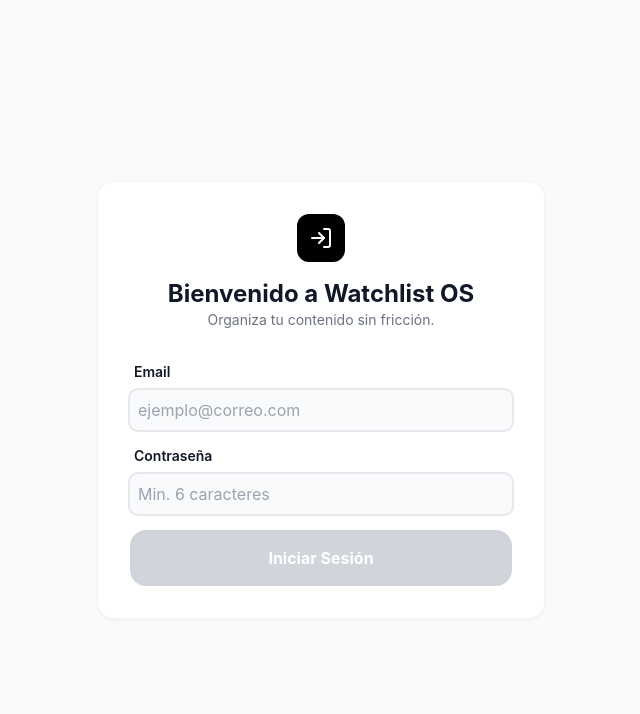
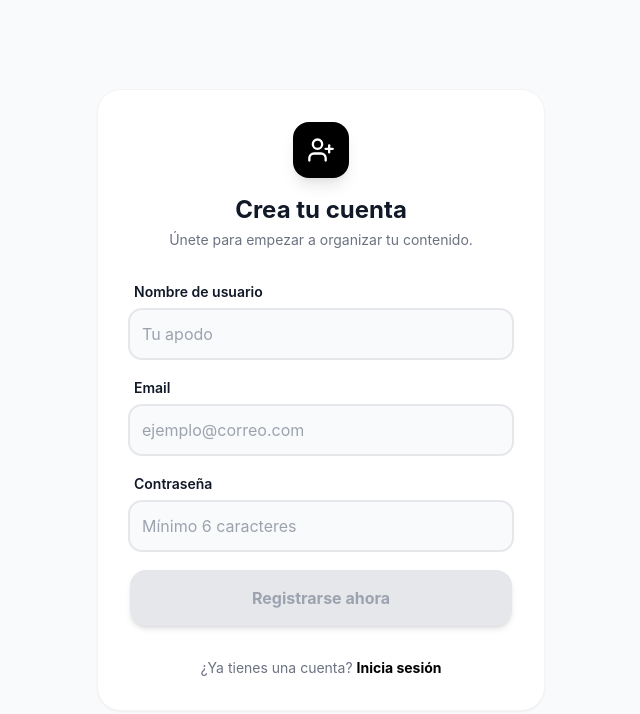
Before and after one commit to aagv2004/watchlist-os, a React (Vite) app in the folder client/: page /register in a window 1280 px wide. Before the commit this address led to /login. Shown: the top 714 px of the page, without its empty margins (319-959 px from the left). Built offline with nearby package versions, Linux system fonts and the light colour scheme.

Commit message:
Completado el flujo de registro y login con redirección

```diff
--- a/client/src/App.jsx
+++ b/client/src/App.jsx
@@ -2,6 +2,7 @@
 import { useContext } from "react";
 import { AuthContext } from "./context/AuthContext.jsx";
 import Login from "./pages/Login.jsx";
+import Register from "./pages/Register.jsx";
 import Dashboard from "./pages/Dashboard.jsx";
 import Layout from "./components/Layout.jsx";
 
@@ -10,9 +11,11 @@
 
   return (
     <Routes>
+      <Route path="/login" element={!user ? <Login /> : <Navigate to="/" />} />
+
       <Route
-        path="/login"
-        element={!user ? <Login /> : <Navigate to="/dashboard" />}
+        path="/register"
+        element={!user ? <Register /> : <Navigate to="/" />}
       />
 
       {/* Rutas Protegidas */}
@@ -60,7 +63,7 @@
           />
         </>
       ) : (
-        <Route path="*" element={<Navigate to="/login" />} />
+        <Route path="*" element={<Navigate to="/" />} />
       )}
 
       <Route
--- a/client/src/pages/Login.jsx
+++ b/client/src/pages/Login.jsx
@@ -2,6 +2,7 @@
 import { AuthContext } from "../context/AuthContext";
 import api from "../api/axios.js";
 import { AlertCircle, LogIn, CheckCircle2, Info } from "lucide-react";
+import { Link } from "react-router-dom";
 
 const Login = () => {
   const [email, setEmail] = useState("");
@@ -145,6 +146,18 @@
           >
             Iniciar Sesión
           </button>
+
+          <div className="mt-8 text-center border-t border-gray-100 dark:border-zinc-900 pt-6">
+            <p className="text-sm text-gray-500 dark:text-zinc-400">
+              ¿No tienes una cuenta todavía?{" "}
+              <Link
+                to="/register"
+                className="text-black dark:text-white font-bold hover:underline underline-offset-4"
+              >
+                Regístrate gratis
+              </Link>
+            </p>
+          </div>
         </form>
       </div>
     </div>
--- /dev/null
+++ b/client/src/pages/Register.jsx
@@ -0,0 +1,204 @@
+import { useState, useContext } from "react";
+import { AuthContext } from "../context/AuthContext";
+import { useNavigate, Link } from "react-router-dom";
+import api from "../api/axios.js";
+import { AlertCircle, UserPlus, CheckCircle2, Info, User } from "lucide-react";
+
+const Register = () => {
+  const [username, setUsername] = useState("");
+  const [email, setEmail] = useState("");
+  const [password, setPassword] = useState("");
+  const { login } = useContext(AuthContext);
+  const [isSuccess, setIsSuccess] = useState(false);
+  const navigate = useNavigate();
+
+  // --- VALIDACIONES EN VIVO ---
+
+  const getUsernameStatus = () => {
+    if (username.length === 0) return "neutral";
+    if (username.length < 3) return "error";
+    return "success";
+  };
+
+  const getEmailStatus = () => {
+    if (email.length === 0) return "neutral";
+    const hasAt = email.includes("@");
+    const hasDot = email.includes(".");
+    return hasAt && hasDot ? "success" : "warning";
+  };
+
+  const getPasswordStatus = () => {
+    if (password.length === 0) return "neutral";
+    if (password.length < 6) return "warning";
+    return "success";
+  };
+
+  const usernameStatus = getUsernameStatus();
+  const emailStatus = getEmailStatus();
+  const passwordStatus = getPasswordStatus();
+
+  const statusClasses = {
+    neutral: "ring-gray-200 dark:ring-zinc-800",
+    error: "ring-red-500 bg-red-50 dark:bg-red-500/10",
+    warning: "ring-amber-500 bg-amber-50 dark:bg-amber-500/10",
+    success: "ring-emerald-500 bg-emerald-50 dark:bg-emerald-500/10",
+  };
+
+  const handleSubmit = async (e) => {
+    e.preventDefault();
+    try {
+      const { data } = await api.post("/auth/register", {
+        username,
+        email,
+        password,
+      });
+
+      setIsSuccess(true);
+
+      setTimeout(() => {
+        navigate("/login");
+      }, 2000);
+    } catch (error) {
+      alert(error.response?.data?.message || "Error al crear cuenta");
+    }
+  };
+
+  return (
+    <div className="min-h-screen flex items-center justify-center bg-brand-bg dark:bg-black p-4">
+      <div className="max-w-md w-full bg-white dark:bg-zinc-950 p-8 rounded-3xl shadow-sm border border-gray-100 dark:border-zinc-900 transition-all">
+        {isSuccess ? (
+          <div className="flex flex-col items-center py-10 animate-in fade-in zoom-in duration-500">
+            <div className="w-20 h-20 bg-emerald-100 dark:bg-emerald-500/20 rounded-full flex items-center justify-center mb-6">
+              <CheckCircle2 className="text-emerald-500" size={40} />
+            </div>
+            <h2 className="text-2xl font-bold dark:text-white">
+              ¡Cuenta creada!
+            </h2>
+            <p className="text-gray-500 dark:text-zinc-400 text-center mt-2">
+              Te estamos redirigiendo al inicio de sesión...
+            </p>
+          </div>
+        ) : (
+          <>
+            {/* Cabecera */}
+            <div className="flex flex-col items-center mb-8">
+              <div className="w-14 h-14 bg-black dark:bg-white rounded-2xl flex items-center justify-center mb-4 shadow-lg">
+                <UserPlus className="text-white dark:text-black" size={28} />
+              </div>
+              <h1 className="text-2xl font-bold dark:text-white text-center">
+                Crea tu cuenta
+              </h1>
+              <p className="text-gray-500 dark:text-zinc-400 text-sm mt-1 text-center">
+                Únete para empezar a organizar tu contenido.
+              </p>
+            </div>
+
+            <form onSubmit={handleSubmit} className="space-y-5">
+              {/* Campo Username */}
+              <div>
+                <label className="block text-sm font-semibold mb-2 ml-1 dark:text-zinc-300">
+                  Nombre de usuario
+                </label>
+                <div className="relative">
+                  <input
+                    type="text"
+                    className={`w-full p-3 rounded-xl bg-gray-50 dark:bg-zinc-900 outline-none ring-2 transition-all dark:text-white ${statusClasses[usernameStatus]}`}
+                    placeholder="Tu apodo"
+                    value={username}
+                    onChange={(e) => setUsername(e.target.value)}
+                  />
+                  <div className="absolute right-4 top-3.5">
+                    {usernameStatus === "success" && (
+                      <CheckCircle2 className="text-emerald-500" size={20} />
+                    )}
+                    {usernameStatus === "error" && (
+                      <AlertCircle className="text-red-500" size={20} />
+                    )}
+                  </div>
+                </div>
+              </div>
+
+              {/* Campo Email */}
+              <div>
+                <label className="block text-sm font-semibold mb-2 ml-1 dark:text-zinc-300">
+                  Email
+                </label>
+                <div className="relative">
+                  <input
+                    type="email"
+                    className={`w-full p-3 rounded-xl bg-gray-50 dark:bg-zinc-900 outline-none ring-2 transition-all dark:text-white ${statusClasses[emailStatus]}`}
+                    placeholder="ejemplo@correo.com"
+                    value={email}
+                    onChange={(e) => setEmail(e.target.value)}
+                  />
+                  <div className="absolute right-4 top-3.5">
+                    {emailStatus === "success" && (
+                      <CheckCircle2 className="text-emerald-500" size={20} />
+                    )}
+                    {emailStatus === "warning" && (
+                      <AlertCircle className="text-amber-500" size={20} />
+                    )}
+                  </div>
+                </div>
+              </div>
+
+              {/* Campo Password */}
+              <div>
+                <label className="block text-sm font-semibold mb-2 ml-1 dark:text-zinc-300">
+                  Contraseña
+                </label>
+                <div className="relative">
+                  <input
+                    type="password"
+                    className={`w-full p-3 rounded-xl bg-gray-50 dark:bg-zinc-900 outline-none ring-2 transition-all dark:text-white ${statusClasses[passwordStatus]}`}
+                    placeholder="Mínimo 6 caracteres"
+                    value={password}
+                    onChange={(e) => setPassword(e.target.value)}
+                  />
+                  <div className="absolute right-4 top-3.5">
+                    {passwordStatus === "success" && (
+                      <CheckCircle2 className="text-emerald-500" size={20} />
+                    )}
+                    {passwordStatus === "warning" && (
+                      <AlertCircle className="text-amber-500" size={20} />
+                    )}
+                  </div>
+                </div>
+                {passwordStatus === "warning" && (
+                  <p className="mt-2 ml-1 text-[11px] text-amber-600 flex items-center gap-1">
+                    <Info size={12} /> Falta poco para el mínimo de 6.
+                  </p>
+                )}
+              </div>
+
+              <button
+                disabled={
+                  emailStatus !== "success" ||
+                  passwordStatus !== "success" ||
+                  usernameStatus !== "success"
+                }
+                className="w-full bg-black dark:bg-white text-white dark:text-black p-4 rounded-2xl font-bold hover:opacity-90 transition-all disabled:bg-gray-200 dark:disabled:bg-zinc-800 disabled:text-gray-400 disabled:cursor-not-allowed shadow-md"
+              >
+                Registrarse ahora
+              </button>
+            </form>
+
+            <div className="mt-8 text-center">
+              <p className="text-sm text-gray-500 dark:text-zinc-400">
+                ¿Ya tienes una cuenta?{" "}
+                <Link
+                  to="/login"
+                  className="text-black dark:text-white font-bold hover:underline"
+                >
+                  Inicia sesión
+                </Link>
+              </p>
+            </div>
+          </>
+        )}
+      </div>
+    </div>
+  );
+};
+
+export default Register;
```
Also changed, not shown: 1 other file (tests, documents, lock files or other folders).
